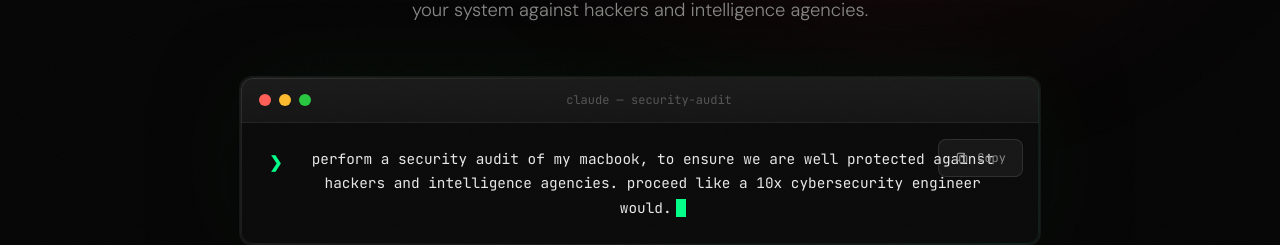
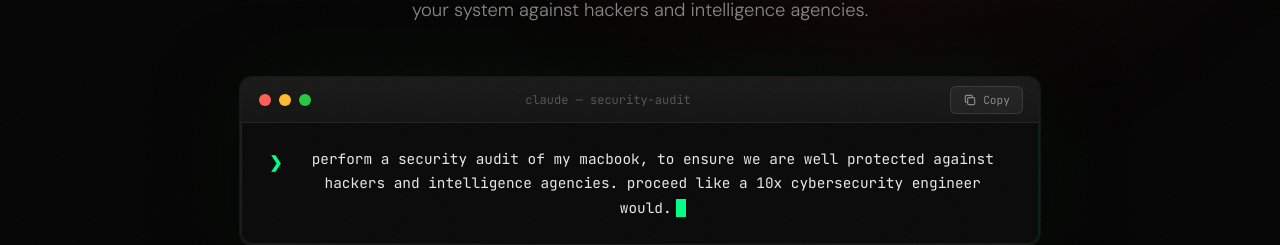
Before and after one commit to jsath/ai-operators-landing, a website: page tools/security-audit.html in a window 1280 px wide. Shown: the part 527-772 px from the top of the page. Drawn offline with Linux system fonts and the light colour scheme.

Commit message:
Fix copy button position - move to header

```diff
--- a/tools/security-audit.html
+++ b/tools/security-audit.html
@@ -181,8 +181,10 @@
     }
 
     .terminal-header {
+      position: relative;
       background: linear-gradient(180deg, #1a1a1a 0%, #141414 100%);
       padding: 14px 18px;
+      padding-right: 100px;
       display: flex;
       align-items: center;
       gap: 10px;
@@ -260,20 +262,21 @@
 
     .copy-btn {
       position: absolute;
-      top: 16px;
+      top: 50%;
       right: 16px;
+      transform: translateY(-50%);
       background: rgba(255, 255, 255, 0.05);
       border: 1px solid rgba(255, 255, 255, 0.1);
-      border-radius: 8px;
-      padding: 10px 16px;
+      border-radius: 6px;
+      padding: 6px 12px;
       font-family: 'JetBrains Mono', monospace;
-      font-size: 0.75rem;
+      font-size: 0.7rem;
       color: var(--text-dim);
       cursor: pointer;
       transition: all 0.2s ease;
       display: flex;
       align-items: center;
-      gap: 8px;
+      gap: 6px;
     }
 
     .copy-btn:hover {
@@ -654,18 +657,18 @@
                 <div class="terminal-dot green"></div>
               </div>
               <div class="terminal-title">claude — security-audit</div>
+              <button class="copy-btn" onclick="copyPrompt()" id="copy-btn">
+                <svg xmlns="http://www.w3.org/2000/svg" fill="none" viewBox="0 0 24 24" stroke="currentColor">
+                  <path stroke-linecap="round" stroke-linejoin="round" stroke-width="2" d="M8 16H6a2 2 0 01-2-2V6a2 2 0 012-2h8a2 2 0 012 2v2m-6 12h8a2 2 0 002-2v-8a2 2 0 00-2-2h-8a2 2 0 00-2 2v8a2 2 0 002 2z" />
+                </svg>
+                <span>Copy</span>
+              </button>
             </div>
             <div class="terminal-body">
               <div class="terminal-prompt">
                 <span class="prompt-symbol">❯</span>
                 <span class="prompt-text" id="prompt-text">perform a security audit of my macbook, to ensure we are well protected against hackers and intelligence agencies. proceed like a 10x cybersecurity engineer would.<span class="typing-cursor"></span></span>
               </div>
-              <button class="copy-btn" onclick="copyPrompt()" id="copy-btn">
-                <svg xmlns="http://www.w3.org/2000/svg" fill="none" viewBox="0 0 24 24" stroke="currentColor">
-                  <path stroke-linecap="round" stroke-linejoin="round" stroke-width="2" d="M8 16H6a2 2 0 01-2-2V6a2 2 0 012-2h8a2 2 0 012 2v2m-6 12h8a2 2 0 002-2v-8a2 2 0 00-2-2h-8a2 2 0 00-2 2v8a2 2 0 002 2z" />
-                </svg>
-                <span>Copy</span>
-              </button>
             </div>
           </div>
         </div>
```
